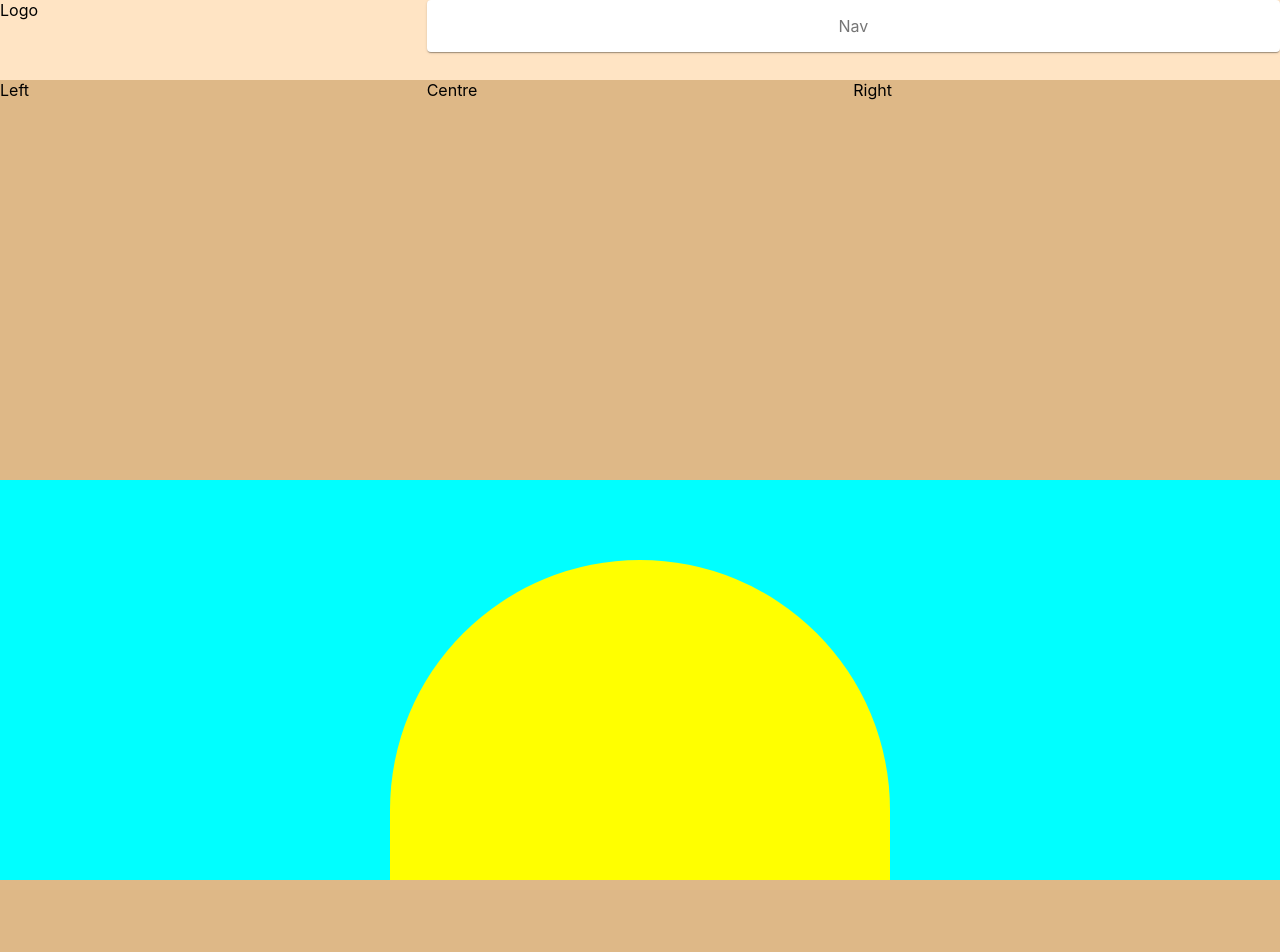
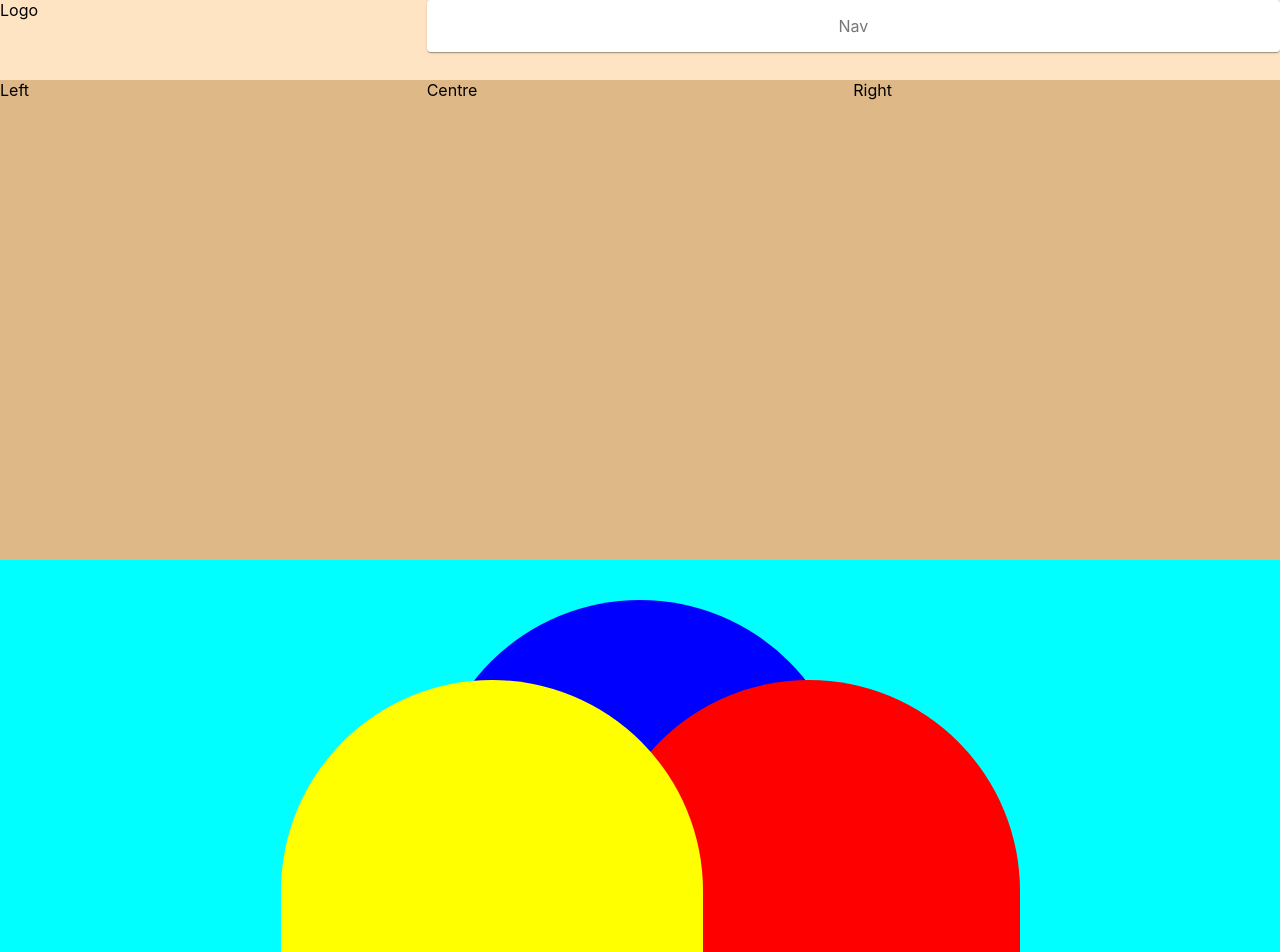
Before and after one commit to arsh-uppal/my-portfolio, a React (Create React App) app: page / in a window 1280 px wide. Shown: the top 952 px of the page. Built offline with nearby package versions, Linux system fonts and the light colour scheme.

Commit message:
working on the landing age

```diff
--- a/src/App.css
+++ b/src/App.css
@@ -6,4 +6,5 @@ body::-webkit-scrollbar {
 /* Hide scrollbar for IE and Edge */
 body {
     -ms-overflow-style: none;
+    width: 100%;
 }
--- a/src/Components/LandingPage/LandingPage.js
+++ b/src/Components/LandingPage/LandingPage.js
@@ -47,9 +47,9 @@ export default function LandingPage() {
                     </Grid>
                 </Hidden>
                 <Grid item xs={12} className="bottom">
-                        <Mountain bgColor="yellow" className="firstMountain"/>
-                        <Mountain bgColor="yellow" className="secondMountain"/>
-                        <Mountain bgColor="yellow" className="thirdMountain"/>
+                        <Mountain bgColor="yellow" className="firstMountain" zindex="4"/>
+                        <Mountain bgColor="blue" className="secondMountain" zindex="2"/>
+                        <Mountain bgColor="red" className="thirdMountain" zindex="3"/>
                 </Grid>
                 <Grid item xs={12} className="secondTop">
                 </Grid>
--- a/src/Components/LandingPage/landingPage.css
+++ b/src/Components/LandingPage/landingPage.css
@@ -7,13 +7,15 @@
 }
 
 .mid {
-    height: 50vh;
+    height: 60vh;
     background-color: burlywood;
 }
 
 .bottom {
     height: 50vh;
-    text-align: center;
+    display: flex;
+    width: 100vw;
+    justify-content: center;
     background-color: cyan;
 }
 
@@ -27,15 +29,39 @@
 /***************************/
 .firstMountain {
     margin: auto;
-    margin-top: 10vh;
+    margin-top: 15vh;
+    margin-left: 65%;
+    animation-name: mountainDrop;
+    animation-duration: 3s;
+    animation-timing-function: linear;
+
 }
 
 .secondMountain {
     margin: auto;
-    margin-top: 10vh;
+    margin-top: 5vh;
+    /* margin-left: 5%; */
+    animation-name: mountainDrop;
+    animation-duration: 2s;
+    animation-timing-function: linear;
 }
 
 .thirdMountain {
     margin: auto;
-    margin-top: 10vh;
+    margin-left: -60%;
+    margin-top: 15vh;
+    animation-name: mountainDrop;
+    animation-duration: 3s;
+    animation-timing-function: linear;
 }
+
+@keyframes mountainDrop {
+    0%   {
+        margin-top: -50px;
+    }
+    50%  {
+        margin-top: 50px;
+    }
+    100% {
+    }
+}
--- a/src/Components/SharedComponents/Mountain.js
+++ b/src/Components/SharedComponents/Mountain.js
@@ -5,16 +5,16 @@ import React from 'react';
 export default function Mountain(props) {
 
     let mountainStyle = {
-        "width": 500,
-        "height": "40vh",
+        "width": "33vw",
+        "height": "35vh",
         "backgroundColor": props.bgColor,
-        "borderTopLeftRadius": 250,
-        "borderTopRightRadius": 250,
+        "borderTopLeftRadius": 260,
+        "borderTopRightRadius": 260,
         "borderBottom": 0,
     }
 
     return(
-        <div>
+        <div style={{"zIndex":props.zindex,}}>
             {props.color}
             <div style={mountainStyle} className={props.className}></div>
         </div>
```
